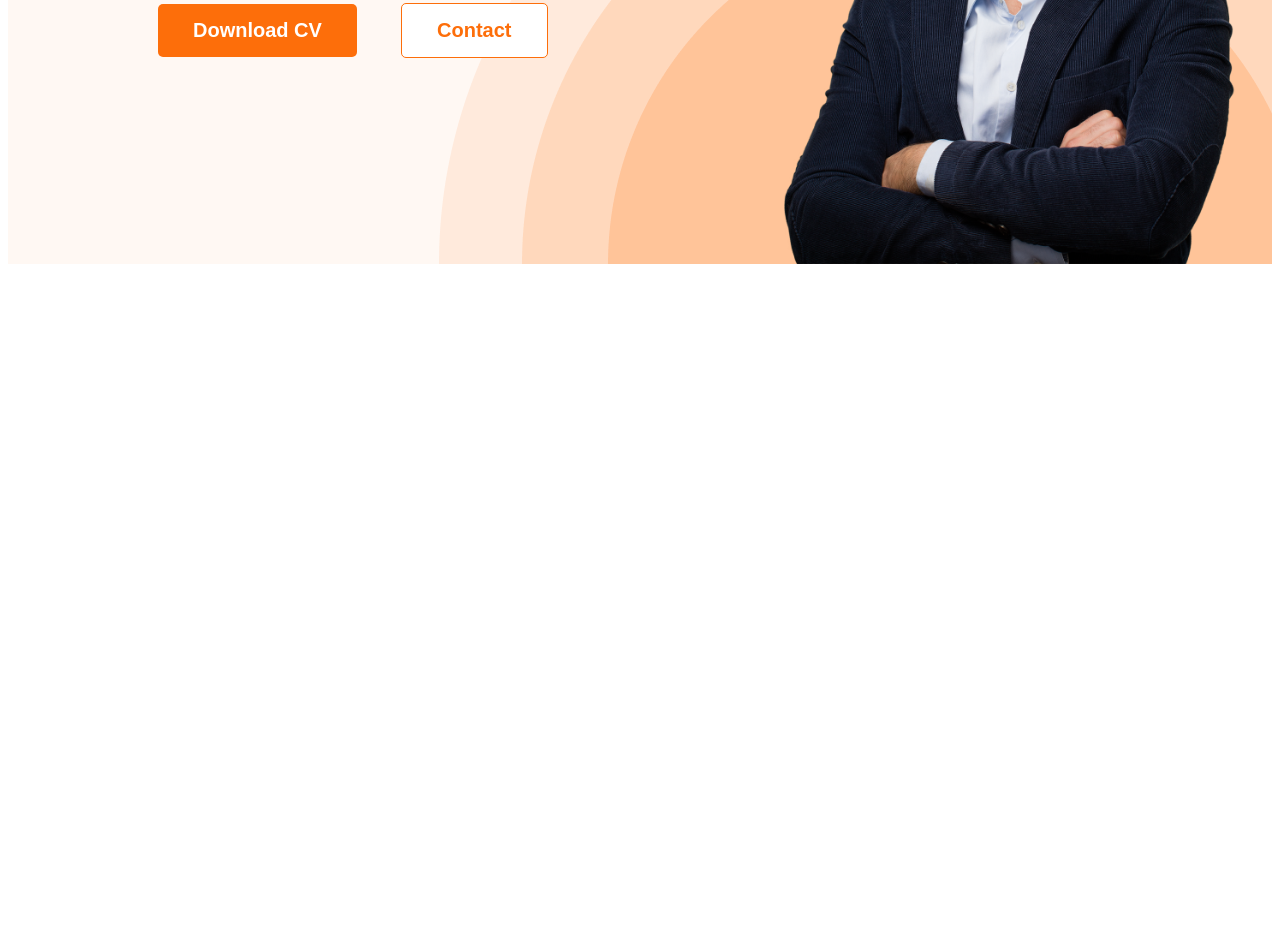
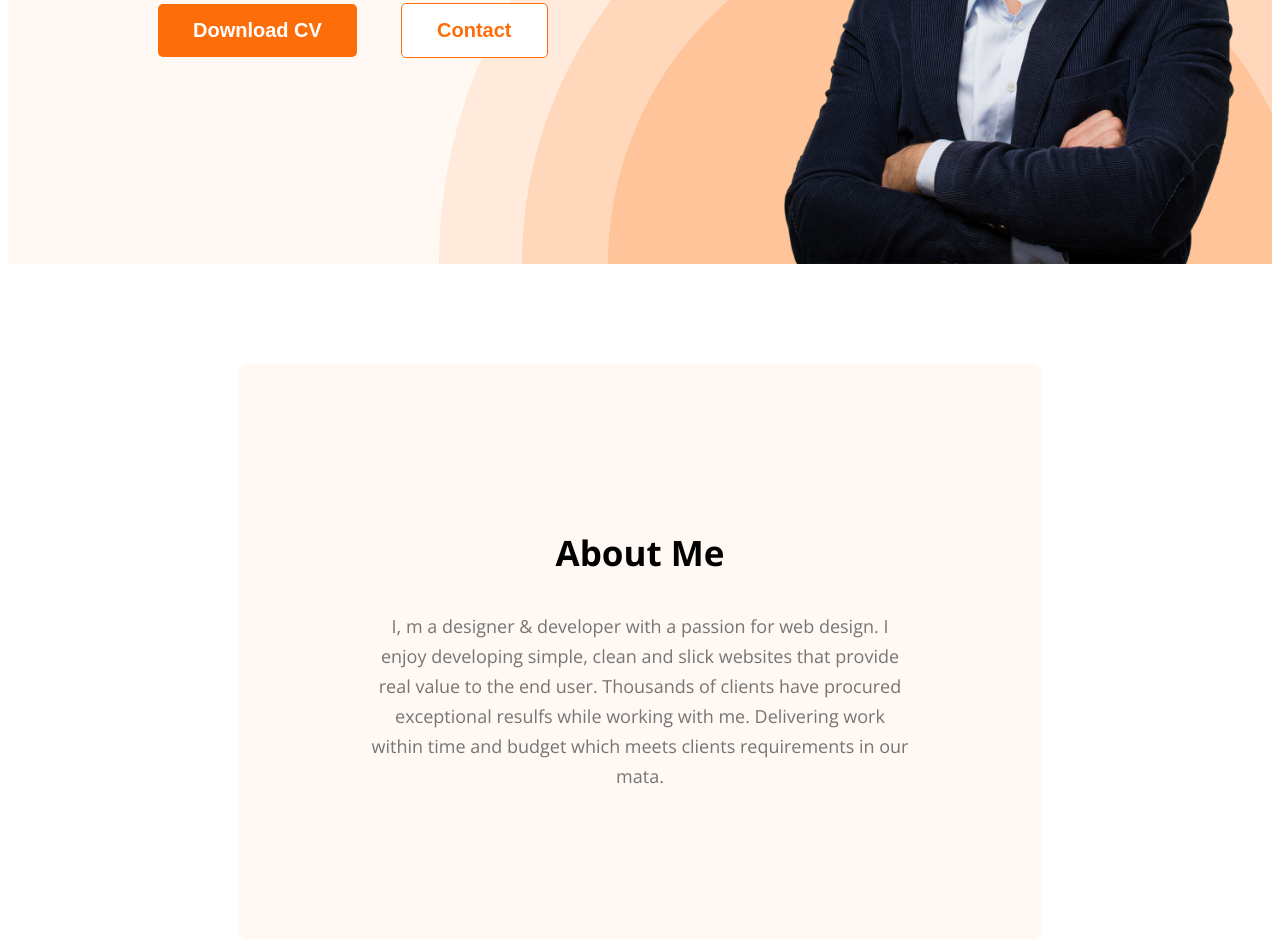
Before and after one commit to Amin7775/Portfolio-Project, a plain HTML site: page index.html in a window 1280 px wide. Shown: the part 504-1446 px from the top of the page. Before the commit the page ends 800 px from the top, so only its background shows below. Drawn offline with nearby package versions, Linux system fonts and the light colour scheme.

Commit message:
Working on about me section

```diff
--- a/index.html
+++ b/index.html
@@ -53,7 +53,12 @@
     <!--Header End-->
 
     <!--Main Start-->
-    <main></main>
+    <main>
+        <section class="about">
+            <h3 class="section-title">About Me</h3>
+            <p class="section-desc">I, m a designer & developer with a passion for web design. I enjoy developing simple, clean and slick websites that provide real value to the end user. Thousands of clients have procured exceptional resulfs while working with me. Delivering work within time and budget which meets clients requirements in our mata.</p>
+        </section>
+    </main>
     <!--Main End-->
 
     <!--Footer Start-->
--- a/styles/style.css
+++ b/styles/style.css
@@ -1,3 +1,4 @@
+/* Shared Styles */
 body {
   font-family: "Open Sans", sans-serif;
 }
@@ -13,6 +14,19 @@ body {
   border: 0;
 }
 
+.section-title{
+    text-align: center;
+    font-size: 35px;
+    font-weight: 700;
+}
+
+.section-desc{
+    color: #757575;
+    text-align: center;
+    font-size: 18px;
+    font-weight: 400;
+    line-height: 30px;
+}
 /* Header Start */
 /* Nav styles Start*/
 nav {
@@ -41,7 +55,7 @@ nav > ul > li {
 
 nav > ul > li > a {
   text-decoration: none;
-  color:  #474747;
+  color: #474747;
   font-size: 20px;
   font-weight: 400;
 }
@@ -57,12 +71,12 @@ nav > ul > li > a {
 
 /* Nav style end */
 
-header{
-    background: #FFF8F3;
+header {
+  background: #fff8f3;
 }
 
 /* Banner Start */
-.banner{
+.banner {
   padding: 30px 30px 0px 150px;
   display: flex;
   background-image: url(../images/header_bg.png);
@@ -71,14 +85,14 @@ header{
   justify-content: space-between;
 }
 
-.banner-title-1{
+.banner-title-1 {
   font-size: 45px;
   font-weight: 600;
-    color:  #474747;
+  color: #474747;
   margin-bottom: 0px;
 }
 
-.banner-title-2{
+.banner-title-2 {
   font-size: 85px;
   font-weight: 700;
   color: #181818;
@@ -86,7 +100,7 @@ header{
   margin-bottom: 20px;
 }
 
-.banner-description{
+.banner-description {
   color: #757575;
   font-size: 18px;
   font-weight: 400;
@@ -94,7 +108,7 @@ header{
   margin-bottom: 30px;
 }
 
-.button-download{
+.button-download {
   text-align: center;
   font-size: 20px;
   font-weight: 700;
@@ -102,7 +116,7 @@ header{
   margin-top: 0px;
 }
 
-.button-contact{
+.button-contact {
   text-align: center;
   font-size: 20px;
   font-weight: 700;
@@ -112,8 +126,22 @@ header{
   margin-left: 40px;
 }
 
-.profile-img{
+.profile-img {
   width: 500px;
 }
 /* Banner End */
 /* Header End  */
+
+/* Main Section Start */
+/* About Section Start */
+.about{
+    padding: 130px;
+    background: #fff8f3;
+    margin: 100px 230px;
+    border-radius: 10px;
+
+}
+
+/* About Section END */
+
+/* Main Section END */
```
Lines whose indentation alone changed are shown as unchanged.
